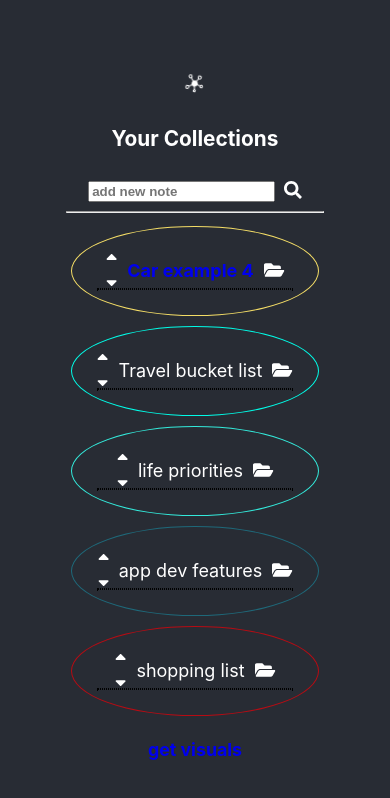
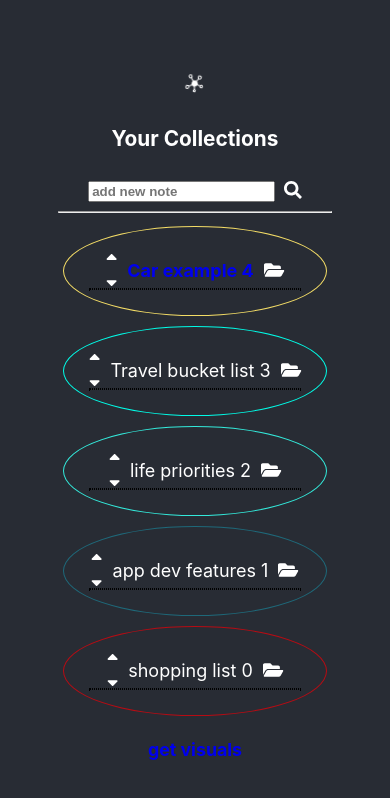
Before and after one commit to mrtplnkr/RelatableNotes, a React (Create React App) app: page /#/notepad in a window 390 px wide. Before the commit this address led to /#/notepad/1. Shown: the top 798 px of the page. Built offline with nearby package versions, Linux system fonts and the light colour scheme.

Commit message:
fix cut mobile

```diff
--- a/src/components/molecules/ManageNoteMobile.tsx
+++ b/src/components/molecules/ManageNoteMobile.tsx
@@ -28,9 +28,9 @@ export function ManageNoteMobile (props: IManageNoteMobileProps) {
     <>
         <div style={{display: 'flex'}}>
             <ShowHeader {...{highlighted, showChildren, hasChildren, setShowChildren, updatingText, setUpdatingText, hasBrothers, mainNote, dispatch }} />
-            <div style={{alignSelf: 'center', marginLeft: '0.5em'}} onClick={() => props.showOptions === props.mainNote.id ? props.setShowOptions(0) : props.setShowOptions(props.mainNote.id)}>
+            {!mainNote.cut && <div style={{alignSelf: 'center', marginLeft: '0.5em'}} onClick={() => props.showOptions === props.mainNote.id ? props.setShowOptions(0) : props.setShowOptions(props.mainNote.id)}>
                 {props.showOptions === props.mainNote.id ? <FontAwesomeIcon icon={faCompressArrowsAlt} /> : <FontAwesomeIcon icon={faExpandArrowsAlt} />}
-            </div>
+            </div>}
         </div>
         {!showTextbox ?
             <div style={{margin: '10px 0'}}>
--- a/src/components/molecules/ManageNotePC.tsx
+++ b/src/components/molecules/ManageNotePC.tsx
@@ -27,10 +27,7 @@ export function ManageNotePC (props: IManageNotePCProps) {
 
   return (
     <div className="dropdown">
-      {props.mainNote.cut ? <div style={{opacity: '0.1'}}>{props.mainNote.text} {props.mainNote.order}</div>
-        :
-        <ShowHeader {...{highlighted, showChildren, hasChildren, setShowChildren, hasBrothers, updatingText, setUpdatingText, mainNote, dispatch }} />
-      }
+      <ShowHeader {...{highlighted, showChildren, hasChildren, setShowChildren, hasBrothers, updatingText, setUpdatingText, mainNote, dispatch }} />
       {!props.mainNote.cut && <div className="dropdown-content">
           {!showTextbox ?
             <>
--- a/src/components/organisms/ShowHeader.tsx
+++ b/src/components/organisms/ShowHeader.tsx
@@ -21,6 +21,7 @@ export function ShowHeader (props: IshowHeaderProps) {
 
   return (
     <>
+      {props.mainNote.cut ? <div style={{opacity: '0.1', flex: '1'}}>{props.mainNote.text} x{props.mainNote.order}</div> :
         <div className="dropdown" style={{flex: '1'}}>
           {!props.updatingText ? <div style={{display: 'flex', justifyContent: 'space-between', alignItems: 'center'}} className="dropbtn">
             <>
@@ -32,7 +33,7 @@ export function ShowHeader (props: IshowHeaderProps) {
                     {props.mainNote.text} {props.mainNote.order}</a>
               :
                 <span className={props.highlighted ? 'zoom-in-zoom-out' : ''} style={{margin: '0 10px'}}>
-                    {props.mainNote.text}</span>
+                    {props.mainNote.text} {props.mainNote.order}</span>
               }
 
               <div style={{cursor: 'n-resize'}} onClick={() => props.hasChildren ? props.setShowChildren(!props.showChildren) : console.log('nothing')}>
@@ -58,6 +59,7 @@ export function ShowHeader (props: IshowHeaderProps) {
           </>
           }
         </div>
+      }
     </>
   );
 }
```
